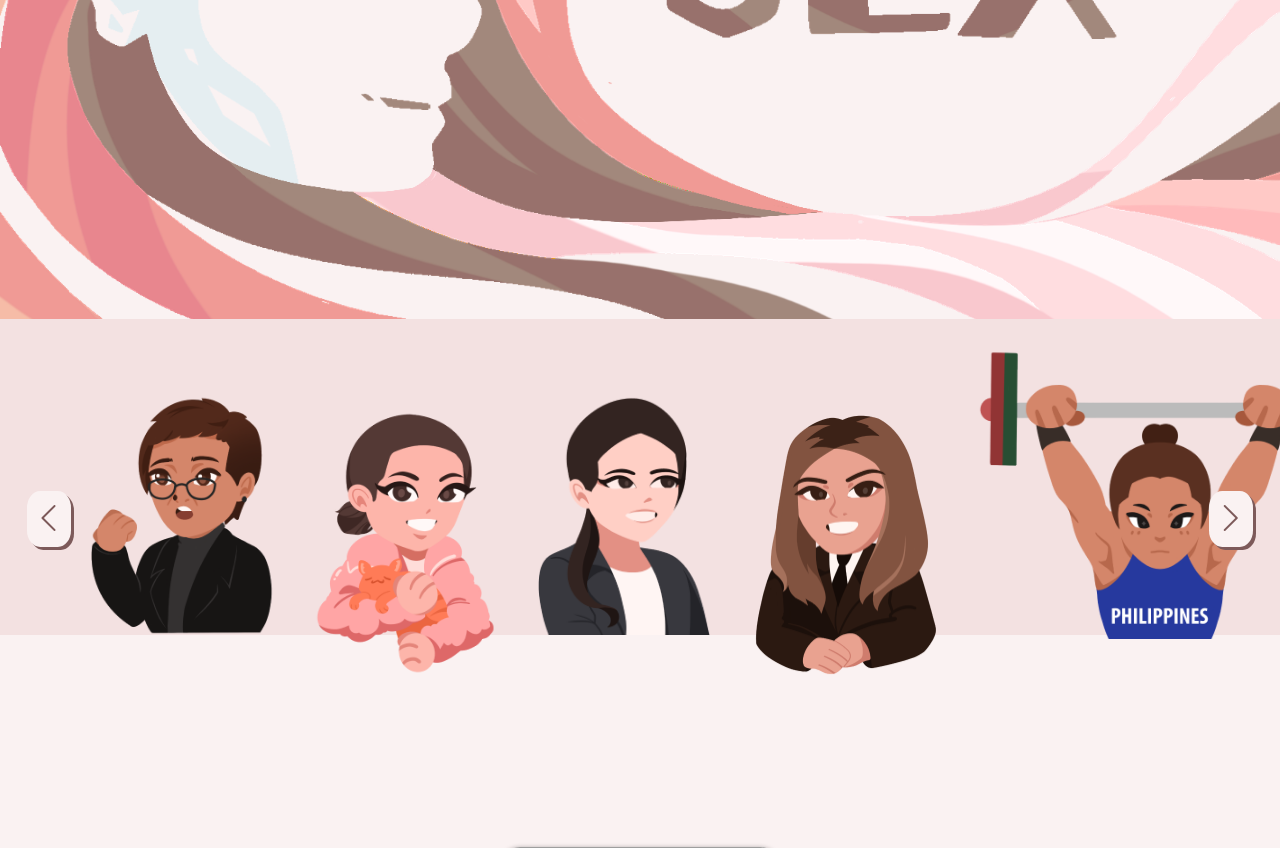
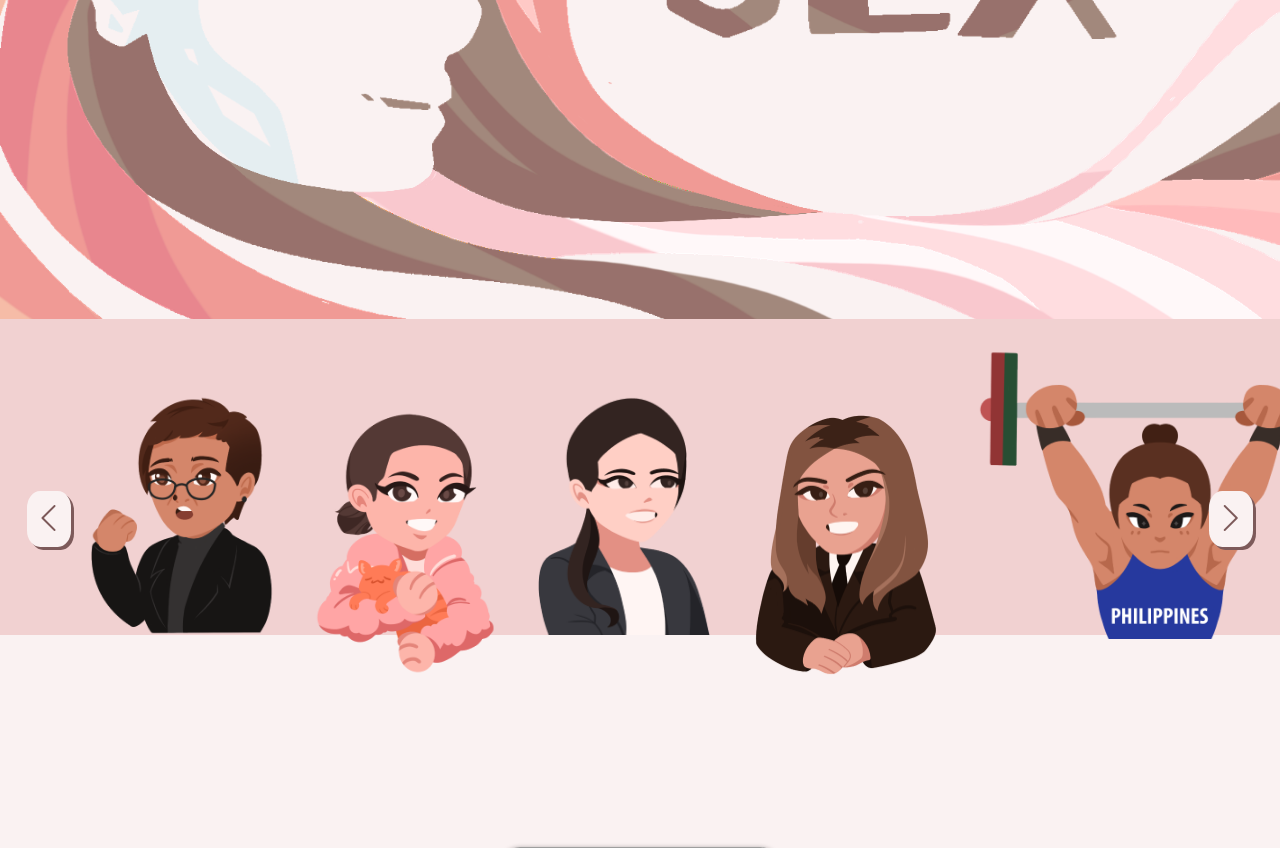
Before and after one commit to happy-the-cat/tls-wm2023, a PHP site: page / in a window 1280 px wide. Shown: the part 481-1329 px from the top of the page. Run offline with PHP 8.4, Linux system fonts and the light colour scheme; data that the repository does not hold is empty; some libraries are stand-ins or nearby versions; grey boxes are pictures that could not be loaded.

Commit message:
Darken menu bg for contrast

```diff
--- a/css/styles.css
+++ b/css/styles.css
@@ -85,7 +85,7 @@ a {
 }
 
 #menu #menu-bg {
-    background-color: var(--pink-1);
+    background-color: var(--pink-0);
     width: 100%;
     height: 17vh;
     position: absolute;
```
